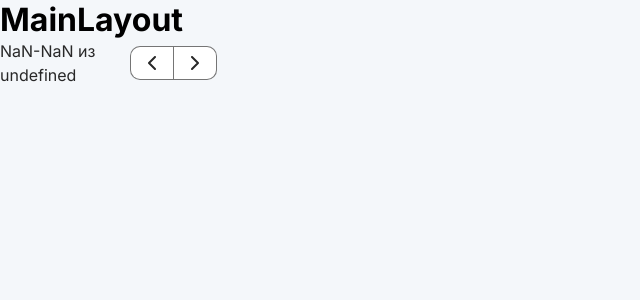
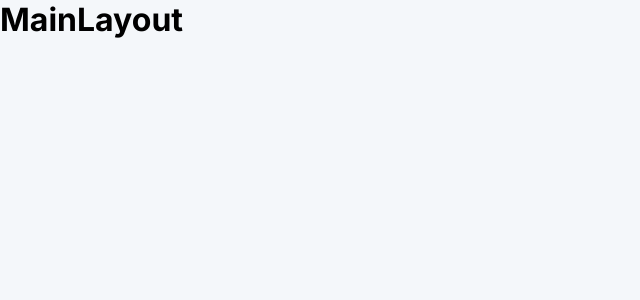
Before and after one commit to Ainazzzzz/Ulutman, a React (Vite) app: page /user in a window 1280 px wide. Shown: the top 300 px of the page, without its empty margins (0-640 px from the left). Built offline with nearby package versions, Linux system fonts and the light colour scheme.

Commit message:
delete pagination from mainLayout

```diff
--- a/src/layout/RouteWrapper/MainLayout.jsx
+++ b/src/layout/RouteWrapper/MainLayout.jsx
@@ -1,11 +1,9 @@
 import { Outlet } from 'react-router-dom';
-import CustomPagination from '../../components/UI/Pagination';
 
 export const MainLayout = () => {
    return (
       <div>
          <h1>MainLayout</h1>
-         <CustomPagination />
          <Outlet />
       </div>
    );
```
